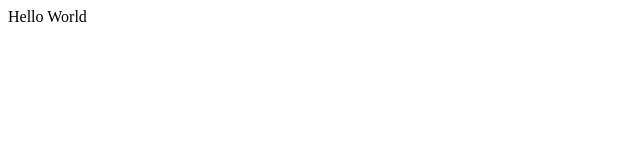
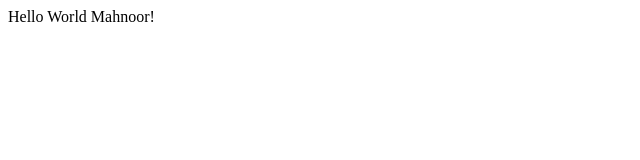
Before and after one commit to Mahnoor-13/bootcamp-assignment, a plain HTML site: page index.html in a window 1280 px wide. Shown: the full height of the page, 0-640 px from the left. Drawn offline with Linux system fonts and the light colour scheme.

Commit message:
Updated index.html
updated to Hello World Mahnoor

```diff
--- a/index.html
+++ b/index.html
@@ -9,7 +9,7 @@
 <body>
 
     <div>
-        Hello World
+        Hello World Mahnoor!
     </div>
 </body>
 
```
